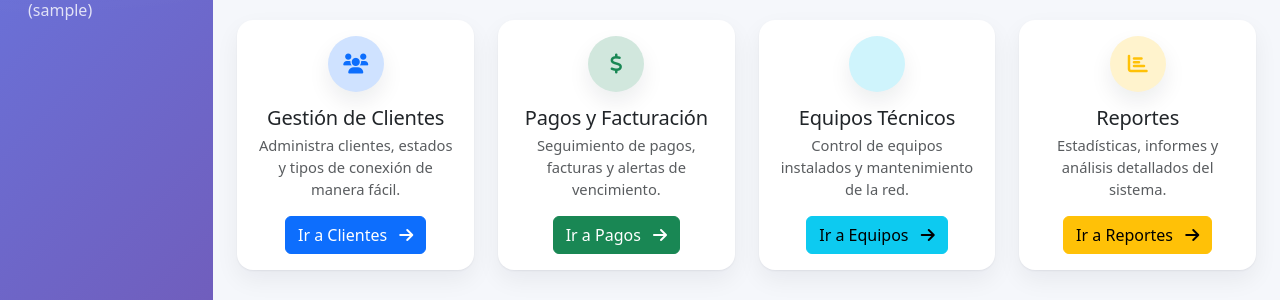
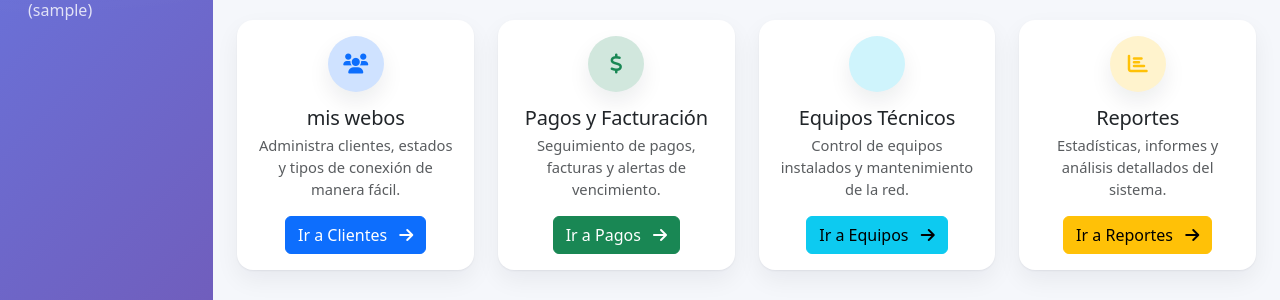
Before and after one commit to JosiasDenis12/isp-management, a PHP site: page /isp-management/ in a window 1280 px wide. Shown: the part 399-699 px from the top of the page. Run offline with PHP 8.4, Linux system fonts and the light colour scheme; the visitor is signed in with stand-in values (Sample User, id 1); data comes from the database, SQL or seed files in the repository.

Commit message:
prueba remote

```diff
--- a/views/dashboard/index.php
+++ b/views/dashboard/index.php
@@ -180,7 +180,7 @@
                 <div class="quick-icon bg-primary-subtle text-primary">
                     <i class="fas fa-users"></i>
                 </div>
-                <h5 class="card-title mb-1">Gestión de Clientes</h5>
+                <h5 class="card-title mb-1">mis webos</h5>
                 <p class="card-text text-muted">Administra clientes, estados y tipos de conexión de manera fácil.</p>
                 <a href="<?php echo url('clientes'); ?>" class="btn btn-primary">
                     Ir a Clientes <i class="fas fa-arrow-right ms-2"></i>
```
